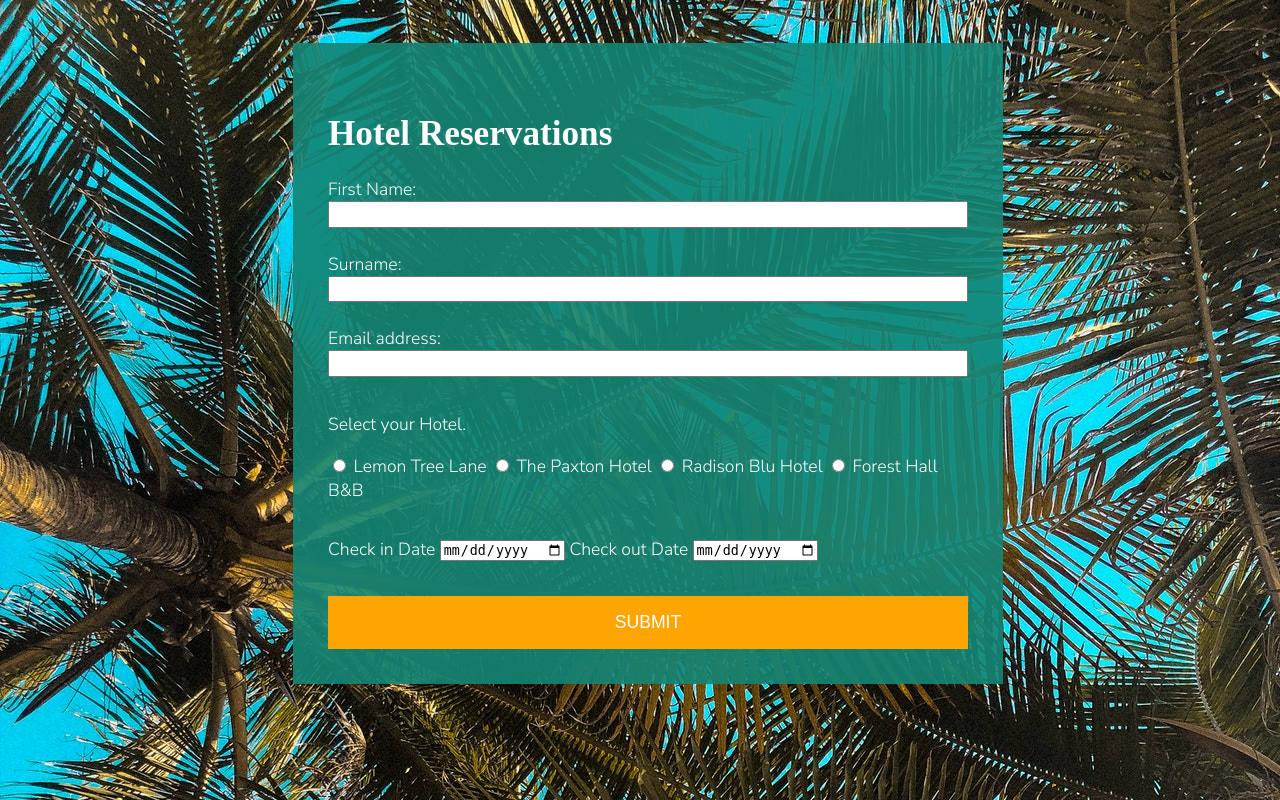
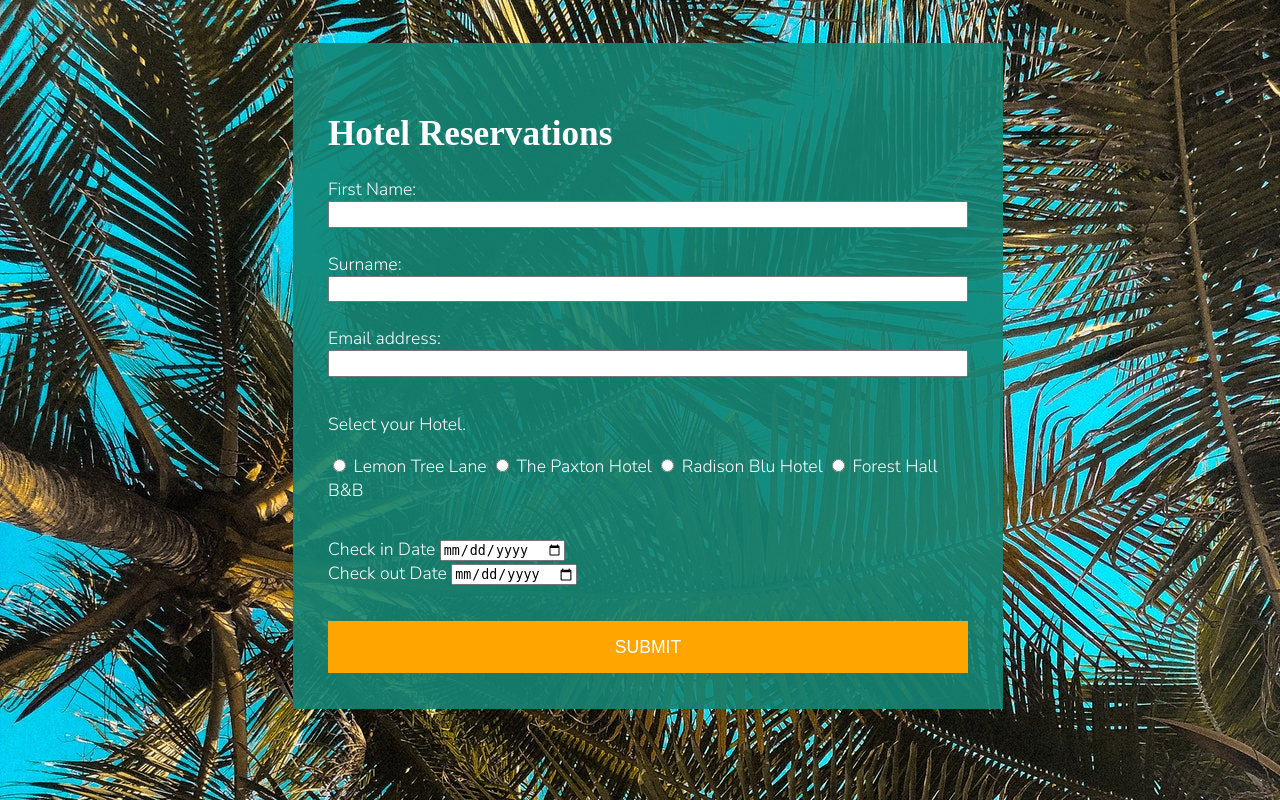
Before and after one commit to RuanVanNiekerk/php-booking, a PHP site: page / in a window 1280 px wide. Run offline with PHP 8.4, Linux system fonts and the light colour scheme; some web fonts are replaced.

Commit message:
updated CSS

```diff
--- a/css/styleSheet.css
+++ b/css/styleSheet.css
@@ -27,13 +27,14 @@ h1,h2,h3{
 }
 #button:hover{
     background-color: white;
-    transform: scale(1.1);
+    transform: scale(1.05);
     color: black;
 }
 
 .flex-container{
     display: flex;
     width: 100%;
+    max-width: 100%;
     position: absolute;
     padding: 2em 0;
 }
--- a/index.php
+++ b/index.php
@@ -64,9 +64,9 @@ session_start();
                 </div>
                 <div class="flex-item">
                     <label for="check_in">Check in Date</label>
-                    <input name="check_in" type="date" required>
+                    <input name="check_in" id="check_in" type="date" required><br/>
                     <label for="check_out">Check out Date</label>
-                    <input name="check_out" type="date" required><br/>
+                    <input name="check_out" id="check_out" type="date" required><br/>
                     <input id="button" type="submit">
                 </div>
             </form>
```
